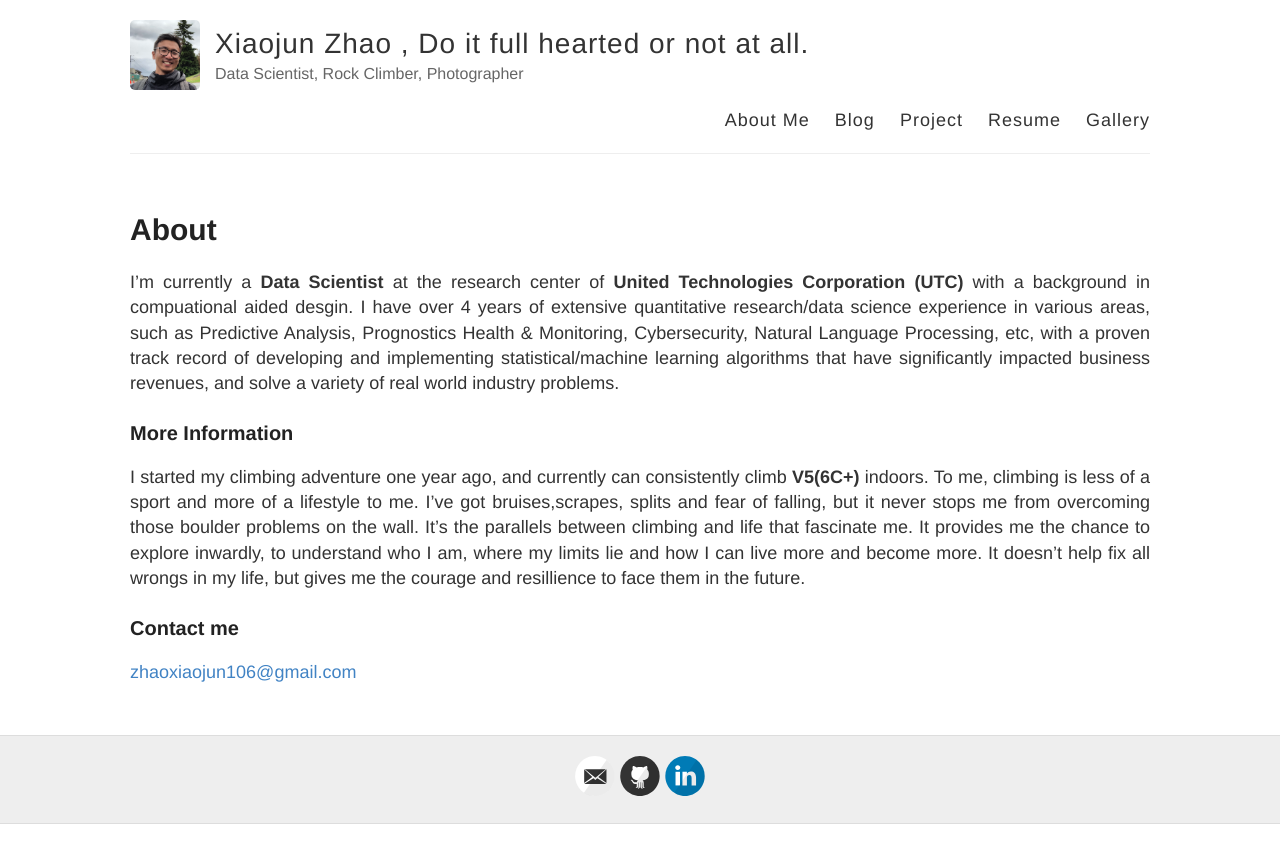
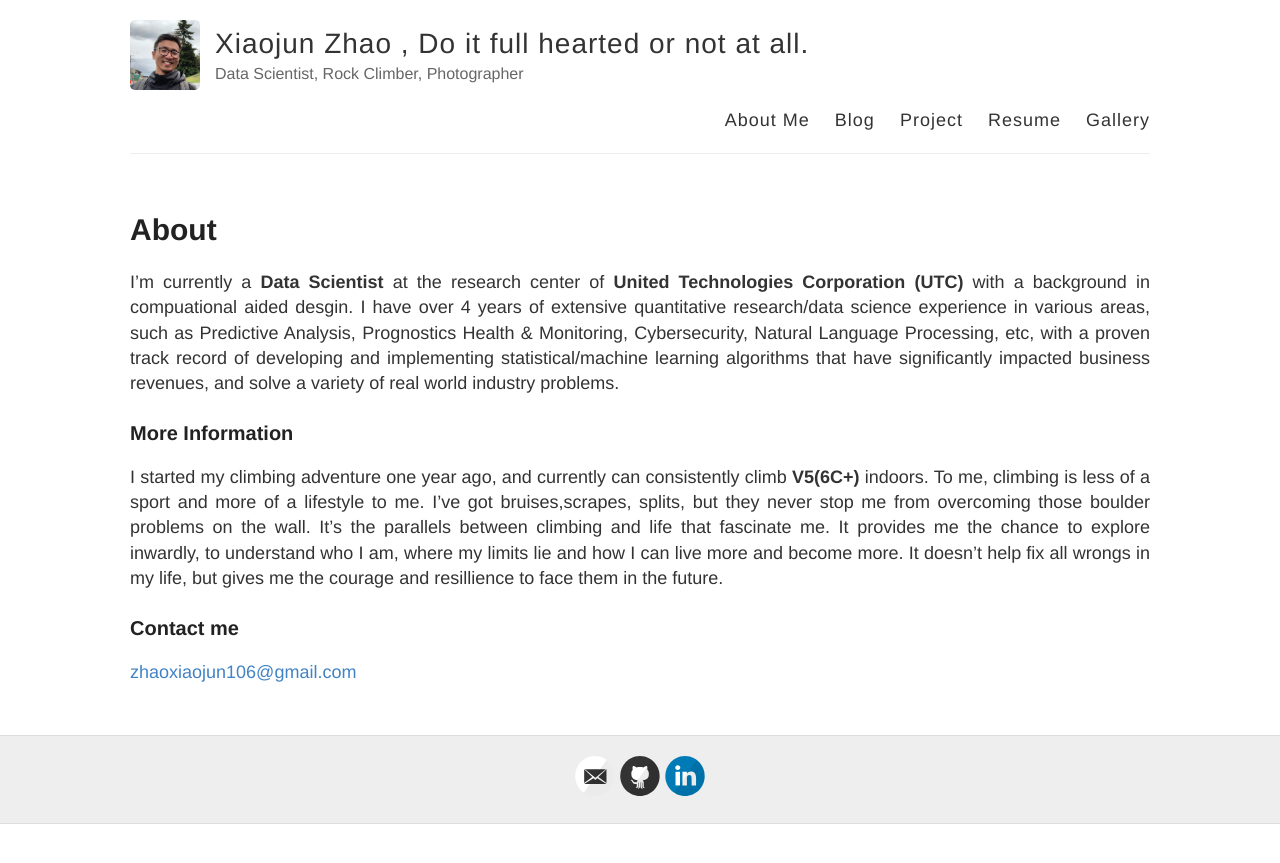
Before and after one commit to xiaojunzhao/xiaojunzhao.github.io, a Jekyll site: the page built from about.md, in a window 1280 px wide. Shown: the top 863 px of the page. Built offline with Jekyll 4.4.1, drawn with Linux system fonts in a browser that asks for light colours.

Commit message:
Update about.md

```diff
--- a/about.md
+++ b/about.md
@@ -9,7 +9,7 @@ I'm currently a **Data Scientist** at the research center of **United Technologi
 ### More Information
 
 
-I started my climbing adventure one year ago, and currently can consistently climb **V5(6C+)** indoors. To me, climbing is less of a sport and more of a lifestyle to me. I've got bruises,scrapes, splits and fear of falling, but it never stops me from overcoming those boulder problems on the wall.  It’s the parallels between climbing and life that fascinate me. It provides me the chance to explore inwardly, to understand who I am, where my limits lie and how I can live more and become more. It doesn't help fix all wrongs in my life, but gives me the courage and resillience to face them in the future.
+I started my climbing adventure one year ago, and currently can consistently climb **V5(6C+)** indoors. To me, climbing is less of a sport and more of a lifestyle to me. I've got bruises,scrapes, splits, but they never stop me from overcoming those boulder problems on the wall.  It’s the parallels between climbing and life that fascinate me. It provides me the chance to explore inwardly, to understand who I am, where my limits lie and how I can live more and become more. It doesn't help fix all wrongs in my life, but gives me the courage and resillience to face them in the future.
 
 
 
```
